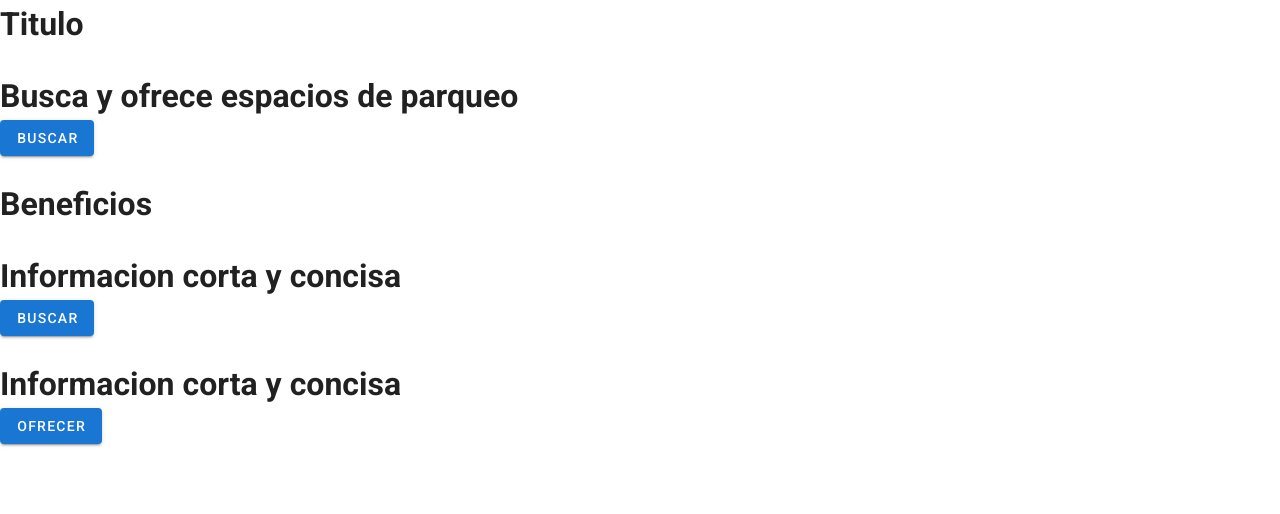
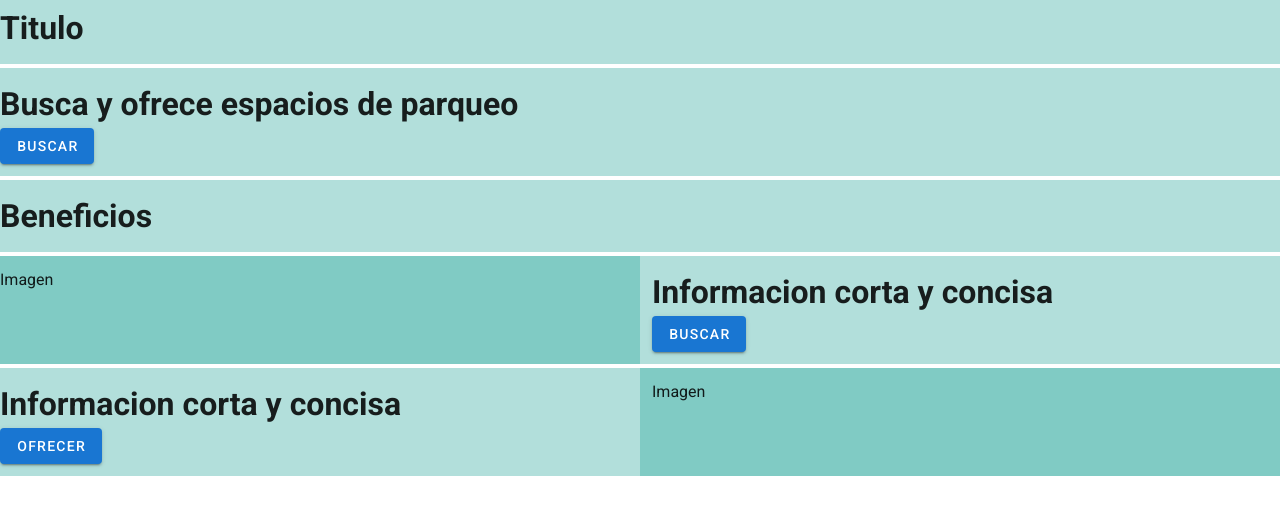
Before and after one commit to Anunnnaki/zippfront, a Nuxt app: page / in a window 1280 px wide. Shown: the top 514 px of the page. Built offline with nearby package versions, Linux system fonts and the light colour scheme.

Commit message:
style: Space for images, created

```diff
--- a/pages/index.vue
+++ b/pages/index.vue
@@ -1,22 +1,37 @@
 <template>
   <v-row>
-    <v-col cols="12">
+    <!-- Titulo -->
+    <v-col cols="12" class="teal lighten-4 mt-1">
       <h1>Titulo</h1>
     </v-col>
-    <v-col cols="12">
+    <!-- Busca y ofrece espacios de parqueo -->
+    <v-col cols="12" class="teal lighten-4 mt-1">
       <h1>Busca y ofrece espacios de parqueo</h1>
       <Button @actionButton="actionButton" label="Buscar" />
     </v-col>
-    <v-col cols="12">
+    <!-- Beneficios -->
+    <v-col cols="12" class="teal lighten-4 mt-1">
       <h1>Beneficios</h1>
     </v-col>
-    <v-col cols="12">
-      <h1>Informacion corta y concisa</h1>
-      <Button @actionButton="actionButton" label="Buscar" />
+    <!-- Informacion corta y concisa -->
+    <v-col cols="12" class="teal lighten-4 mt-1">
+      <v-row>
+        <v-col cols="6" class="teal lighten-3"> Imagen </v-col>
+        <v-col cols="6">
+          <h1>Informacion corta y concisa</h1>
+          <Button @actionButton="actionButton" label="Buscar" />
+        </v-col>
+      </v-row>
     </v-col>
-    <v-col cols="12">
-      <h1>Informacion corta y concisa</h1>
-      <Button @actionButton="actionButton" label="Ofrecer" />
+    <!-- Informacion corta y concisa -->
+    <v-col cols="12" class="teal lighten-4 mt-1">
+      <v-row>
+        <v-col cols="6">
+          <h1>Informacion corta y concisa</h1>
+          <Button @actionButton="actionButton" label="Ofrecer" />
+        </v-col>
+        <v-col cols="6" class="teal lighten-3"> Imagen </v-col>
+      </v-row>
     </v-col>
   </v-row>
 </template>
```
